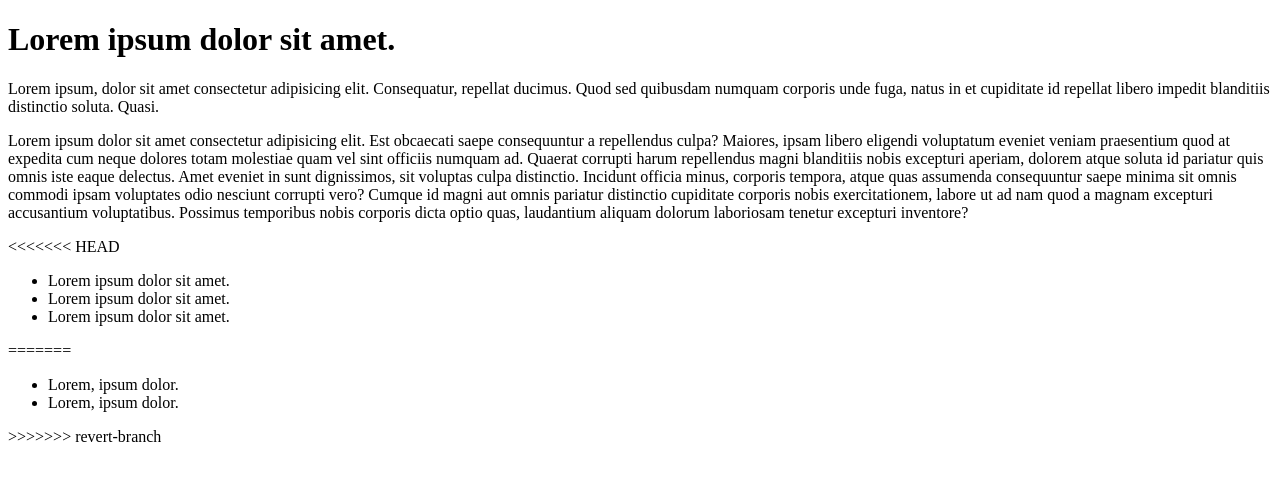
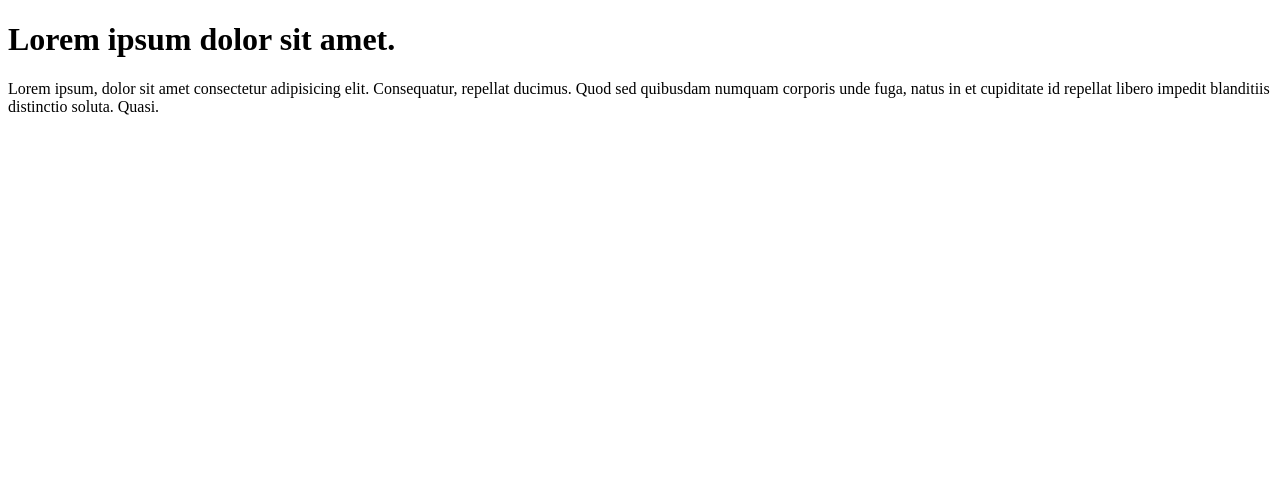
Before and after one commit to Markevich21/practice, a plain HTML site: page index.html in a window 1280 px wide. Drawn offline with Linux system fonts and the light colour scheme.

Commit message:
new change

```diff
--- a/index.html
+++ b/index.html
@@ -8,21 +8,8 @@
 <body>
     <h1>Lorem ipsum dolor sit amet.</h1>
     <p>Lorem ipsum, dolor sit amet consectetur adipisicing elit. Consequatur, repellat ducimus. Quod sed quibusdam numquam corporis unde fuga, natus in et cupiditate id repellat libero impedit blanditiis distinctio soluta. Quasi.</p>
-    <p>Lorem ipsum dolor sit amet consectetur adipisicing elit. Est obcaecati saepe consequuntur a repellendus culpa? Maiores, ipsam libero eligendi voluptatum eveniet veniam praesentium quod at expedita cum neque dolores totam molestiae quam vel sint officiis numquam ad. Quaerat corrupti harum repellendus magni blanditiis nobis excepturi aperiam, dolorem atque soluta id pariatur quis omnis iste eaque delectus. Amet eveniet in sunt dignissimos, sit voluptas culpa distinctio. Incidunt officia minus, corporis tempora, atque quas assumenda consequuntur saepe minima sit omnis commodi ipsam voluptates odio nesciunt corrupti vero? Cumque id magni aut omnis pariatur distinctio cupiditate corporis nobis exercitationem, labore ut ad nam quod a magnam excepturi accusantium voluptatibus. Possimus temporibus nobis corporis dicta optio quas, laudantium aliquam dolorum laboriosam tenetur excepturi inventore?</p>
-<<<<<<< HEAD
-  <ul>
-    <li>Lorem ipsum dolor sit amet.</li>
-    <li>Lorem ipsum dolor sit amet.</li>
-    <li>Lorem ipsum dolor sit amet.</li>
-  </ul>
 
-=======
-<ul>
-    <li>Lorem, ipsum dolor.</li>
-    <li>Lorem, ipsum dolor.</li>
-</ul>
 
->>>>>>> revert-branch
 
 </body>
 </html>
```
